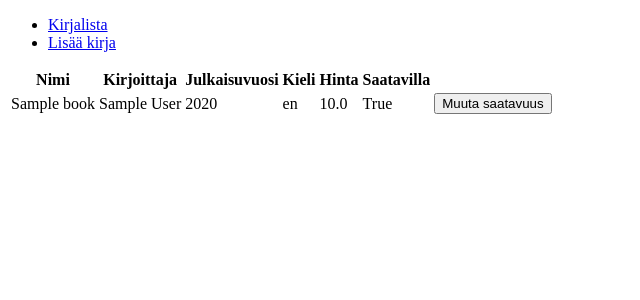
After one commit to MikkoLipsanen/Kirjakauppa_Tsoha2019, a Flask app: page /books in a window 1280 px wide. The commit adds this page. Shown: the top 300 px of the page, without its empty margins (0-640 px from the left). Run offline with Flask 2, Linux system fonts and the light colour scheme; tables that the repository leaves empty hold one stand-in row (values such as "Sample post").

Commit message:
Kirjan lisääminen ja kirjalista-näkymä

```diff
--- /dev/null
+++ b/application/books/views.py
@@ -0,0 +1,38 @@
+from application import app, db
+from flask import redirect, render_template, request, url_for
+from application.books.models import Book
+
+@app.route("/books", methods=["GET"])
+def books_index():
+    return render_template("books/list.html", books = Book.query.all())
+
+@app.route("/books/new/")
+def books_form():
+    return render_template("books/new.html")
+
+@app.route("/books/<book_id>/", methods=["POST"])
+def books_set_unavailable(book_id):
+
+    b = Book.query.get(book_id)
+
+    if b.available == False:
+        b.available = True
+    elif b.available == True:
+        b.available = False
+
+    db.session().commit()
+
+    return redirect(url_for("books_index"))
+
+@app.route("/books/", methods=["POST"])
+def books_create():
+
+    print("REQUEST: ", request.form)
+    b = Book(request.form.get('title'), request.form.get("author"),
+    request.form.get("year"), request.form.get("language"), request.form.get("price"),
+    request.form.get("available"))
+
+    db.session().add(b)
+    db.session().commit()
+
+    return redirect(url_for("books_index"))
--- /dev/null
+++ b/application/templates/books/list.html
@@ -0,0 +1,30 @@
+{% extends "layout.html" %}
+
+{% block body %}
+  <table>
+    <tr>
+      <th>Nimi</th>
+      <th>Kirjoittaja</th>
+      <th>Julkaisuvuosi</th>
+      <th>Kieli</th>
+      <th>Hinta</th>
+      <th>Saatavilla</th>
+    </tr>
+    {% for book in books %}
+    <tr>
+      <td>{{ book.title }}</td>
+      <td>{{ book.author }}</td>
+      <td>{{ book.year }}</td>
+      <td>{{ book.language }}</td>
+      <td>{{ book.price }}</td>
+      <td>{{ book.available }}</td>
+      <td>
+        <form method="POST" action="{{ url_for('books_set_unavailable',
+         book_id=book.id) }}">
+          <input type="submit" value="Muuta saatavuus"/>
+        </form>
+      </td>
+    </tr>
+    {% endfor %}
+  </table>
+{% endblock %}
--- a/application/templates/layout.html
+++ b/application/templates/layout.html
@@ -6,6 +6,11 @@
   </head>
 
   <body>
+    <ul>
+      <li><a href="{{ url_for('books_index') }}">Kirjalista</a></li>
+      <li><a href="{{ url_for('books_form') }}">Lisää kirja</a></li>
+    </ul>
+
     {% block body %}
       <p>
         Content.
```
Also changed, not shown: application/__init__.py (+13 -0 lines), application/books/models.py (added, +18 -0 lines), application/templates/books/new.html (added, +20 -0 lines), documentation/user_stories.txt (added, +13 -0 lines), requirements.txt (+10 -0 lines), application/books/__init__.py (added), documentation/tietokantakaavio.jpg (added), 1 other file.
